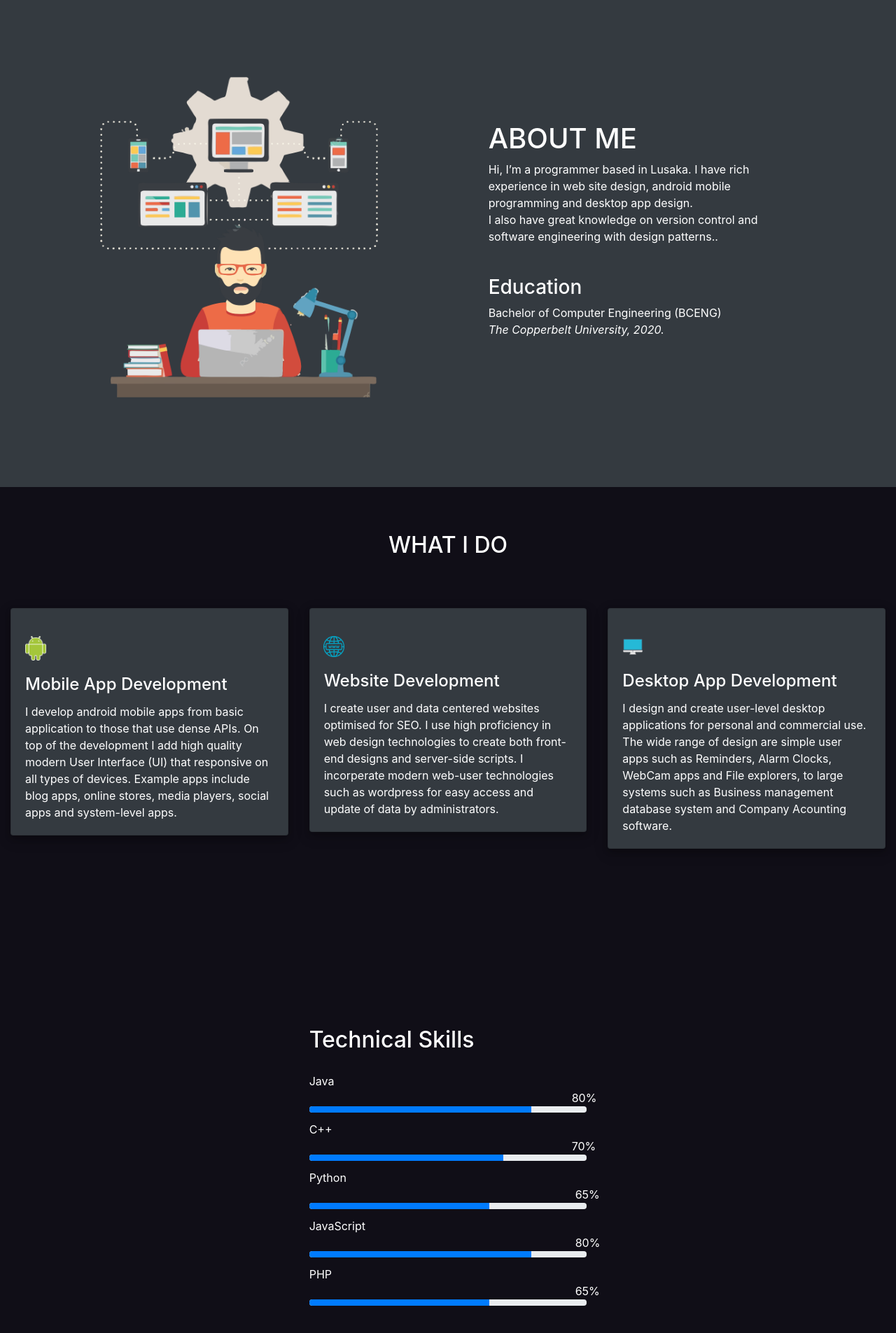
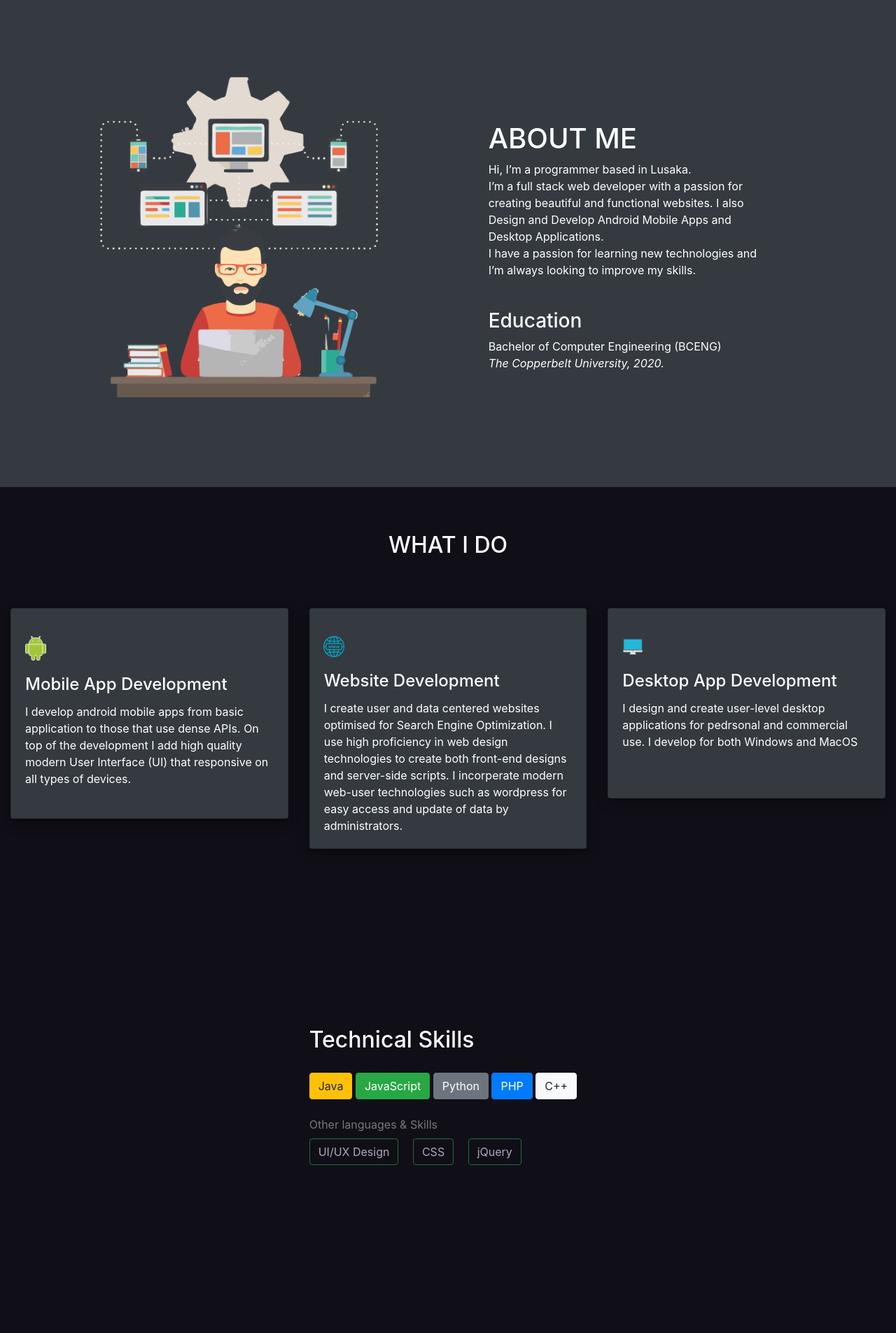
Before and after one commit to Edson-TN/edson-tn.github.io, a PHP site: page / in a window 1280 px wide. Shown: the part 680-2585 px from the top of the page at 70% size. Run offline with PHP 8.4, Linux system fonts and the light colour scheme; some libraries are stand-ins or nearby versions.

Commit message:
Update (July 2022)
- Nav Title Change up
- Hero-Section color adjustment (Brightened)
- About-Section description update
- What-I-Do_Section description update
- Technical-Skills-Section progress-bars removal, replaced with buttons

```diff
--- a/css/style.css
+++ b/css/style.css
@@ -22,8 +22,10 @@ header nav .nav-link {
   }
 
 header nav .nav-link:hover {
-    color: #6afcfc !important;
+    color: #ffd000 !important;
 }
+
+
 
 .main-intro-section {
     background: #100e17;
@@ -36,10 +38,10 @@ header nav .nav-link:hover {
     color: white;
 }
 .intro-heading-2 {
-    color: rgb(80, 79, 79);
+    color: rgb(126, 126, 126);
 }
 .intro-parag {
-    color: #173b29;
+    color: #287a51;
 }
 .main-intro-section .contact-sub i{
     color: white;
--- a/index.html
+++ b/index.html
@@ -15,7 +15,7 @@
 
     <header id="head">
         <nav class="navbar navbar-expand-md navbar-light">
-            <a href="#" class="navbar-brand">EDSON</a>
+            <a href="#" class="navbar-brand">EDSON<span style="color:#ffd000;">CENTRAL</span></a>
             <button type="button" class="navbar-toggler" data-toggle="collapse" data-target="#navbarCollapse">
                 <span class="navbar-toggler-icon"></span>
             </button>
@@ -50,7 +50,7 @@
                     <i class="fa fa-phone fa-1x py-3"></i>
                     <a href="mailto:" class="p-2 text-white">+260-972404832</a> <br>
                     <i class="fa fa-map-marker fa-1x"></i>
-                    <a href="mailto:" class="p-3 text-white">Kabangwe, Lusaka, Zambia</a>
+                    <a href="mailto:" class="p-3 text-white">Lusaka, Zambia</a>
                 </div>
 
                 <div class="contact-social">
@@ -76,7 +76,13 @@
 
                 <div class="col-md-4 about-desc">
                     <h1 class="about-heading">ABOUT ME</h1>
-                    <p class="about-parag">Hi, I’m a programmer based in Lusaka. I have rich experience in web site design, android mobile programming and desktop app design. <br> I also have great knowledge on version control and software engineering with design patterns..</p>
+                    <p class="about-parag">Hi, I’m a programmer based in Lusaka.
+                    <br>
+                    I’m a full stack web developer with a passion for creating beautiful and functional websites.
+                    I also Design and Develop Android
+                    Mobile Apps and Desktop Applications. <br>
+                    I have a passion for learning new technologies and I’m always looking to improve my skills.
+                    </p>
                     <h3 class="about-edu">Education</h3>
                     <div>Bachelor of Computer Engineering (BCENG)</div>
                     <span class="about-uni">The Copperbelt University, 2020.</span>
@@ -92,11 +98,15 @@
             </div>
             <div class="row justify-content-center text-white">
                 <div class="col-md-4">
-                    <div class="card shadow-1 bg-dark">
+                    <div class="card shadow-1 bg-dark pb-4">
                         <img src="../images/android-icon.png" class="card-img-top" alt="">
                         <div class="card-body">
                             <h4 class="card-title">Mobile App Development</h4>
-                            <p class="card-text"> I develop android mobile apps from basic application to those that use dense APIs. On top of the development I add high quality modern User Interface (UI) that responsive on all types of devices. Example apps include blog apps, online stores, media players, social apps and system-level apps.</p>
+                            <p class="card-text"> I develop android mobile apps
+                            from basic application to those that use dense APIs.
+                            On top of the development I add high quality modern
+                            User Interface (UI) that responsive on all types of
+                            devices. </p>
                         </div>
                     </div>
                 </div>
@@ -105,16 +115,24 @@
                         <img src="../images/web.png" class="card-img-top" alt="">
                         <div class="card-body">
                             <h4 class="card-title">Website Development</h4>
-                            <p class="card-text">I create user and data centered websites optimised for SEO. I use high proficiency in web design technologies to create both front-end designs and server-side scripts. I incorperate modern web-user technologies such as wordpress for easy access and update of data by administrators. </p>
+                            <p class="card-text">I create user and data centered
+                            websites optimised for Search Engine Optimization. I use high
+                            proficiency in web design technologies to create
+                            both front-end designs and server-side scripts. I
+                            incorperate modern web-user technologies such as
+                            wordpress for easy access and update of data by
+                            administrators. </p>
                         </div>
                     </div>
                 </div>
                 <div class="col-md-4">
-                    <div class="card shadow-1 bg-dark">
+                    <div class="card shadow-1 bg-dark pb-5">
                         <img src="../images/deskt.png" class="card-img-top" alt="">
                         <div class="card-body">
                             <h4 class="card-title">Desktop App Development</h4>
-                            <p class="card-text">I design and create user-level desktop applications for personal and commercial use. The wide range of design are simple user apps such as Reminders, Alarm Clocks, WebCam apps and File explorers, to large systems such as Business management database system and Company Acounting software. </p>
+                            <p class="card-text">I design and create user-level
+                            desktop applications for pedrsonal and commercial
+                            use. I develop for both Windows and MacOS</p>
                         </div>
                     </div>
                 </div>
@@ -126,64 +144,12 @@
             <div class="row progress-column justify-content-center">
                 <div class="col-md-4">
                     <h2 class="skills-heading">Technical Skills</h2>
-                    <div class="progress-bar-container">
-                        <div class="label-container">
-                            <div class="progress-label">Java</div>
-                        <div class="percentage java-p">80%</div>
-                        </div>
-                        <div class="progress">
-                            <div class="progress-bar" role="progressbar" aria-valuenow="80"
-                            aria-valuemin="0" aria-valuemax="100" style="width:80%">
-                            </div>
-                        </div>
-                    </div>
 
-                    <div class="progress-bar-container">
-                        <div class="label-container">
-                            <div class="progress-label">C++</div>
-                        <div class="percentage c-p">70%</div>
-                        </div>
-                        <div class="progress">
-                            <div class="progress-bar" role="progressbar" aria-valuenow="70"
-                            aria-valuemin="0" aria-valuemax="100" style="width:70%">
-                            </div>
-                        </div>
-                    </div>
-
-                    <div class="progress-bar-container">
-                        <div class="label-container">
-                            <div class="progress-label">Python</div>
-                        <div class="percentage python-p">65%</div>
-                        </div>
-                        <div class="progress">
-                            <div class="progress-bar" role="progressbar" aria-valuenow="65"
-                            aria-valuemin="0" aria-valuemax="100" style="width:65%">
-                            </div>
-                        </div>
-                    </div>
-
-                    <div class="progress-bar-container">
-                        <div class="label-container">
-                            <div class="progress-label">JavaScript</div>
-                        <div class="percentage javascript-p">80%</div>
-                        </div>
-                        <div class="progress">
-                            <div class="progress-bar" role="progressbar" aria-valuenow="80"
-                            aria-valuemin="0" aria-valuemax="100" style="width:80%">
-                            </div>
-                        </div>
-                    </div>
-
-                    <div class="progress-bar-container">
-                        <div class="label-container">
-                            <div class="progress-label">PHP</div>
-                        <div class="percentage php-p">65%</div>
-                        </div>
-                        <div class="progress">
-                            <div class="progress-bar" role="progressbar" aria-valuenow="650"
-                            aria-valuemin="0" aria-valuemax="100" style="width:65%">                        </div>
-                        </div>
-                    </div>
+                    <button class="btn btn-warning text-w">Java</button>
+                    <button class="btn btn-success">JavaScript</button>
+                    <button class="btn btn-secondary">Python</button>
+                    <button class="btn btn-primary">PHP</button>
+                    <button class="btn btn-light">C++</button>
 
                     <div class="other-skills py-4">
                         <span class="head-color">Other languages & Skills</span>
```
Also changed, not shown: test.html (added, +46 -0 lines), 1 other file.
